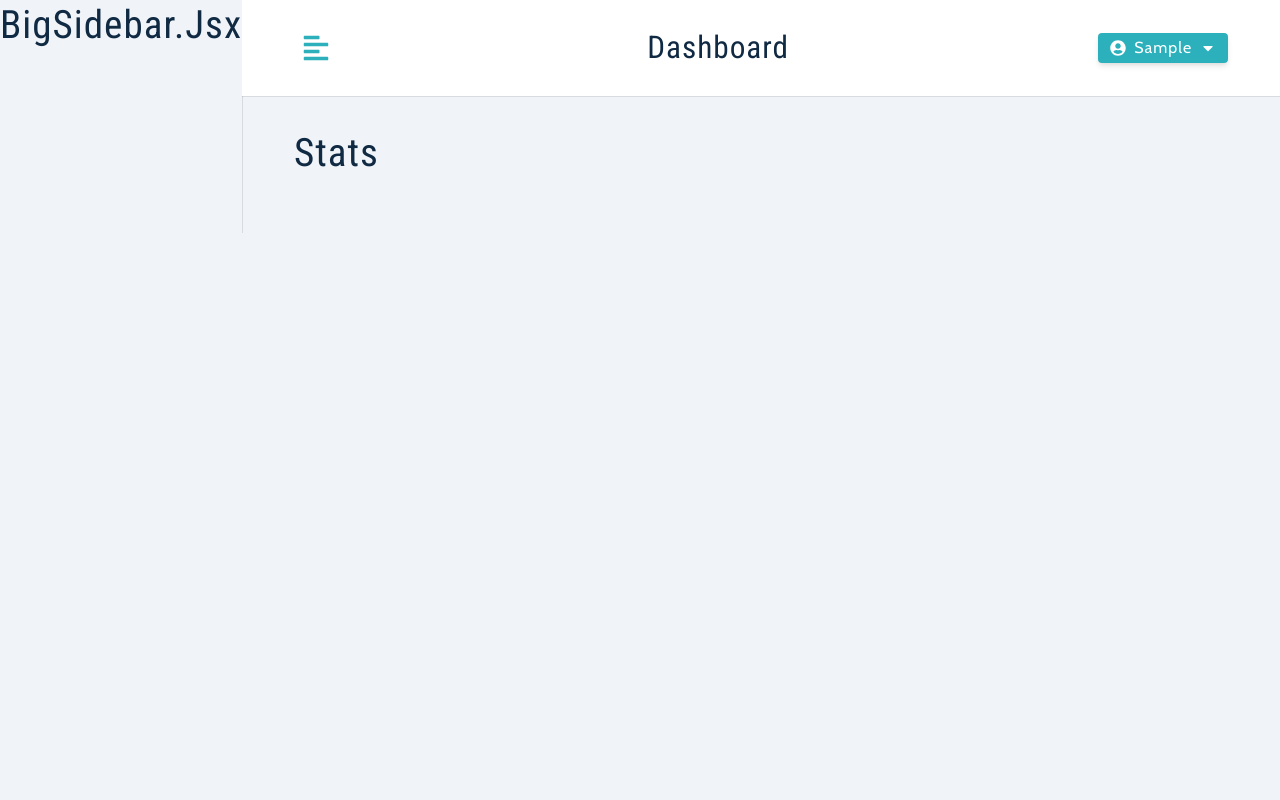
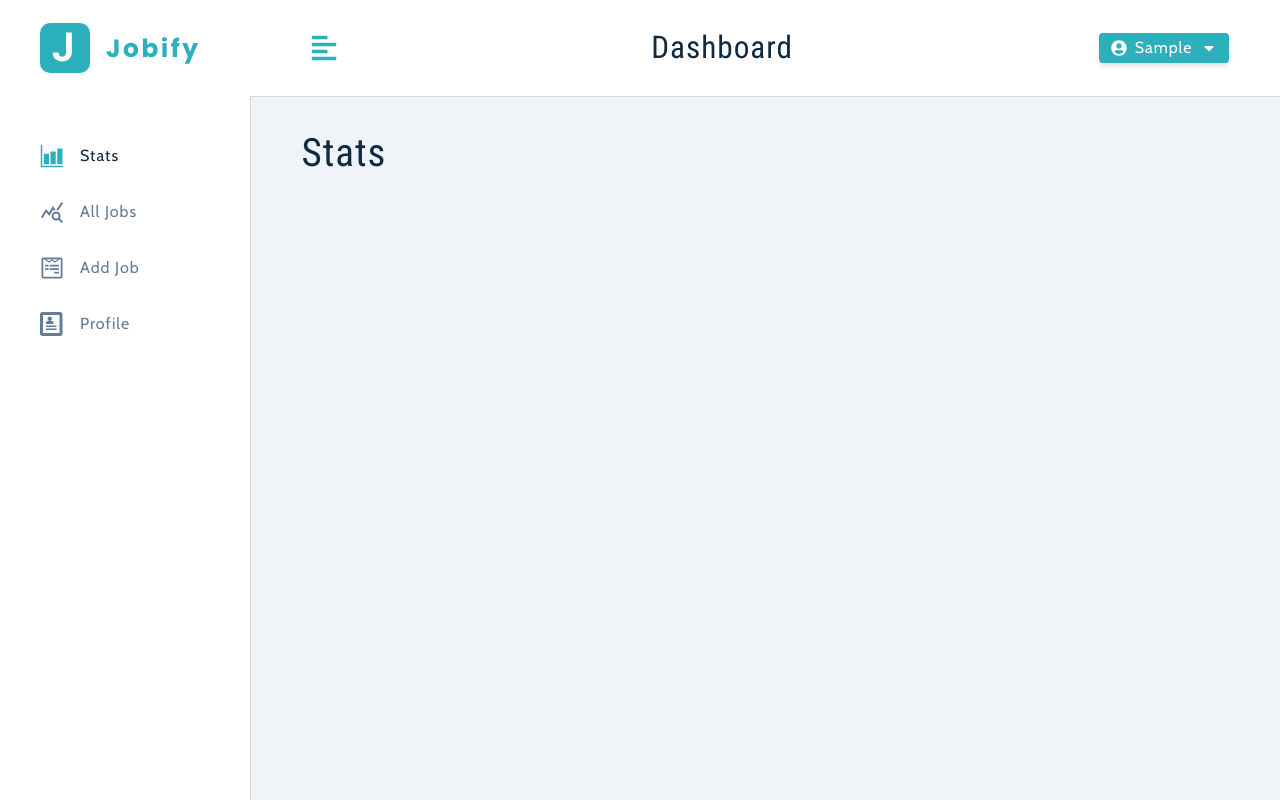
Before and after one commit to MAbdurahman/mern-job-tracker, a React (Create React App) app in the folder frontend/: page / in a window 1280 px wide. Built offline with nearby package versions, Linux system fonts and the light colour scheme; sample sign-in values are in the browser's storage.

Commit message:
Complete components/BigSidebar.jsx

```diff
--- a/frontend/src/assets/wrappers/BigSidebar.js
+++ b/frontend/src/assets/wrappers/BigSidebar.js
@@ -42,8 +42,8 @@ const Wrapper = styled.aside`
     }
     .nav-link:hover {
       background: var(--grey-50);
-      padding-left: 3rem;
       color: var(--grey-900);
+      transform: scale(1.025);
     }
     .nav-link:hover .icon {
       color: var(--primary-500);
--- a/frontend/src/components/BigSidebar.jsx
+++ b/frontend/src/components/BigSidebar.jsx
@@ -1,13 +1,28 @@
 import React from 'react';
 import Wrapper from './../assets/wrappers/BigSidebar';
+import NavLinks from './NavLinks';
 import { useAppContext } from './../context/appContext';
-// import Logo from '../components/Logo';
 import Logo from './Logo';
 
 export default function BigSidebar() {
-   return (
-      <Wrapper>
-         <h2>BigSidebar.jsx</h2>
-      </Wrapper>
-   )
+	//**************** variables ****************//
+	const { showSidebar } = useAppContext();
+	return (
+		<Wrapper>
+			<div
+				className={
+					showSidebar
+						? 'sidebar-container '
+						: 'sidebar-container show-sidebar'
+				}
+			>
+				<div className='content'>
+					<header>
+						<Logo />
+					</header>
+					<NavLinks />
+				</div>
+			</div>
+		</Wrapper>
+	);
 }
```
